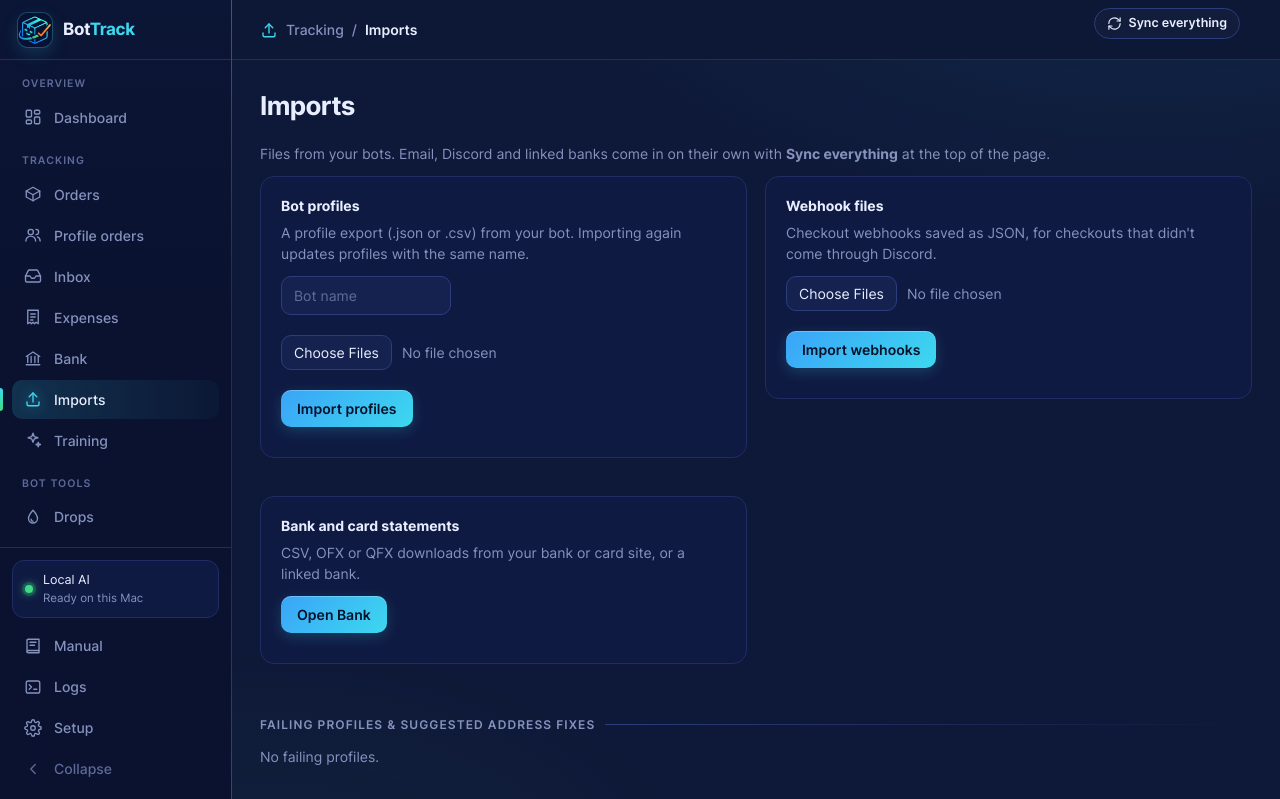
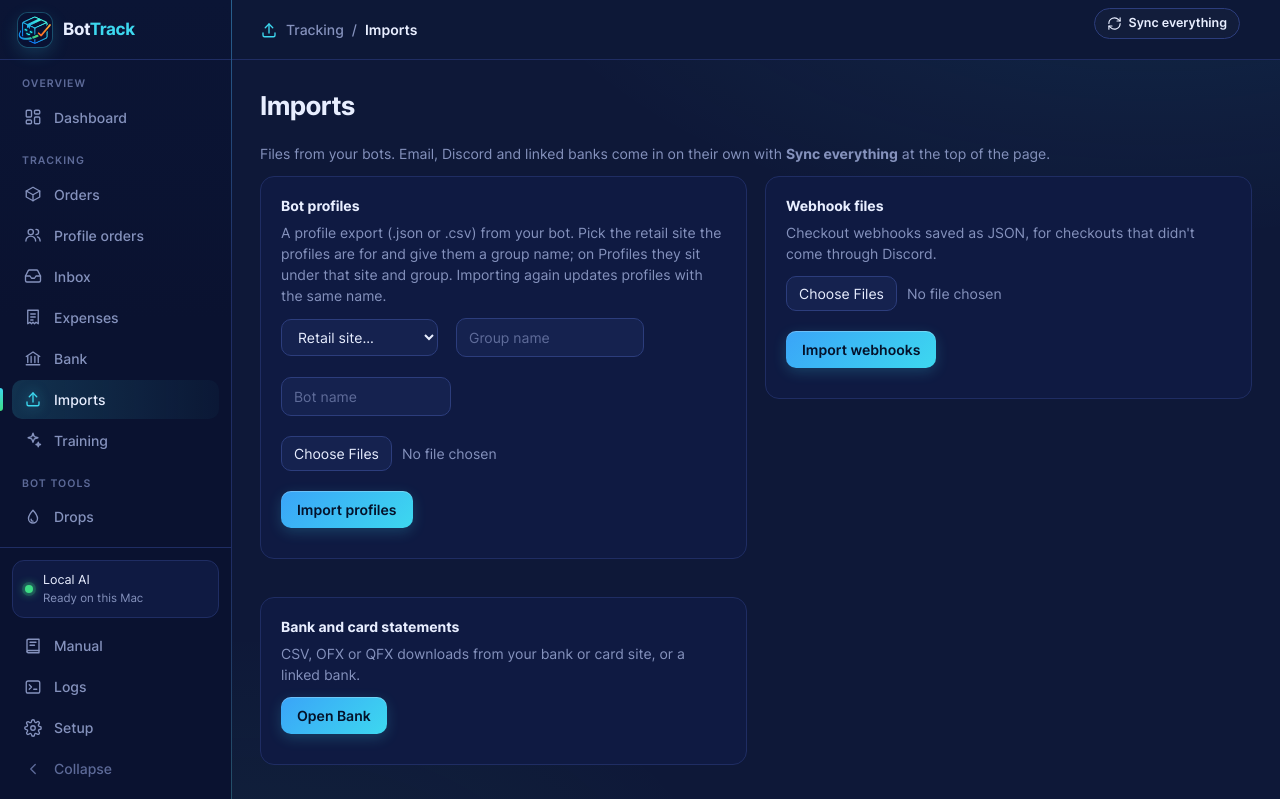
Before and after one commit to Chronik36/Jigdatastream, a Flask app: page /imports in a window 1280 px wide. Shown: the top 799 px of the page. Run offline with Flask 3, Linux system fonts and the light colour scheme; data that the repository does not hold is empty.

Commit message:
Profiles by retail site: pick site + group on import, Clear all profiles (#67)
Imports asks for the retail site (Amazon, Best Buy, Pokemon Center, Target,
Walmart, Topps, Shopify, Menards, Crunchyroll, Bandai, Riot, or Other) and a
group name; Profiles lists them site > group in the left column. Re-importing
updates a profile in place, keeping its linked card, site and group (it used
to replace the row). Orders are matched to the new profiles right after an
import. Clear all profiles asks to confirm with the count and keeps cards,
orders and hand-picked order matches.


Claude-Session: https://claude.ai/code/session_01LDuJdZzN9U43yUj6bC9CY3

Co-authored-by: Claude <noreply@anthropic.com>

```diff
--- a/jigstream/app.py
+++ b/jigstream/app.py
@@ -164,7 +164,7 @@ def create_app(db_path=None):
     @app.get("/imports")
     def imports_page():
         report, unmatched = analysis.failure_report(con())
-        return render_template("imports.html", report=report, unmatched=unmatched)
+        return render_template("imports.html", report=report, unmatched=unmatched, retail_sites=profiles.RETAIL_SITES)
 
     @app.get("/checkouts")
     def checkouts():
@@ -342,18 +342,27 @@ def create_app(db_path=None):
     @app.get("/profiles")
     def profile_list():
         c = con()
-        group = request.args.get("group")
+        group, site = request.args.get("group"), request.args.get("site")
+        where, args = [], []
+        if site is not None:
+            where.append("COALESCE(p.site, '') = ?"), args.append(site)
+        if group is not None:
+            where.append("COALESCE(p.group_name, '') = ?"), args.append(group)
         q = ("SELECT p.*, c.brand AS linked_brand, c.last4 AS linked_last4, c.exp AS linked_exp, c.name AS linked_name"
              " FROM profiles p LEFT JOIN cards c ON c.id = p.card_id"
-             + (" WHERE COALESCE(p.group_name, '') = ?" if group is not None else "") + " ORDER BY p.name")
-        rows = [(p, analysis.profile_issues(p), export.same_address(p))
-                for p in c.execute(q, (group,) if group is not None else ())]
+             + (" WHERE " + " AND ".join(where) if where else "") + " ORDER BY p.name")
+        rows = [(p, analysis.profile_issues(p), export.same_address(p)) for p in c.execute(q, args)]
+        sites = {}
+        for s_, g_, n_ in c.execute("SELECT COALESCE(site, ''), COALESCE(group_name, ''), COUNT(*) FROM profiles"
+                                    " GROUP BY 1, 2 ORDER BY COALESCE(site, '') = '', lower(COALESCE(site, '')),"
+                                    " lower(COALESCE(group_name, ''))"):
+            sites.setdefault(s_, []).append((g_, n_))
         groups, ungrouped = profilebook.groups(c)
         profilematch.match_orders(Store(c).db)
         order_counts = dict(c.execute("SELECT profile_name, COUNT(*) FROM tracked_orders WHERE profile_name IS NOT NULL"
                                       " GROUP BY profile_name").fetchall())
         return render_template("profiles.html", order_counts=order_counts, email_groups=emailbook.groups(c)[0], rows=rows, bots=sorted(export.templates(c)), groups=groups,
-                               ungrouped=ungrouped, group=group, total=c.execute("SELECT COUNT(*) FROM profiles").fetchone()[0],
+                               ungrouped=ungrouped, group=group, site=site, sites=sites, total=c.execute("SELECT COUNT(*) FROM profiles").fetchone()[0],
                                fields=profilebook.DISTRIBUTE_FIELDS, addresses=profilebook.saved_addresses(c),
                                states=sorted(A.STATE_NAMES.items()), profiles_json=[dict(p) for p, _, _ in rows],
                                cards=wallet.cards(c))
@@ -407,6 +416,22 @@ def create_app(db_path=None):
                                               bool(request.form.get("billing")), bool(request.form.get("shipping")))
             flash(error or f"Updated {n} profile(s).")
         return _back_to_profiles()
+
+    @app.post("/profiles/clear")
+    def profiles_clear():
+        """Delete every profile (asked for with a confirmation on the page). Cards and orders are kept."""
+        c = con()
+        n = c.execute("SELECT COUNT(*) FROM profiles").fetchone()[0]
+        if request.form.get("confirm") != str(n):
+            flash("Nothing was deleted: the profile count changed. Try again.")
+            return _back_to_profiles()
+        c.execute("DELETE FROM profiles")
+        c.execute("UPDATE tracked_orders SET profile_name = NULL, profile_match = NULL, profile_candidates = NULL"
+                  " WHERE COALESCE(profile_manual, 0) = 0")  # hand picks come back when the profile is imported again
+        c.commit()
+        logger.info("cleared all %d profiles", n)
+        flash(f"Deleted all {n} profiles. Your cards and orders are kept; import profiles again on Imports.")
+        return redirect(url_for("profile_list"))
 
     @app.post("/profiles/groups")
     def profile_groups():
@@ -598,7 +623,10 @@ def create_app(db_path=None):
             if kind == "webhooks":
                 n = sum(parsers.ingest(c, f.read().decode("utf-8", "replace")) for f in request.files.getlist("files"))
             elif kind == "profiles":
-                n = profiles.ingest(c, text, request.form.get("bot", ""))
+                f = request.form
+                site = f.get("site_other", "").strip() if f.get("site") == "other" else f.get("site", "")
+                n = profiles.ingest(c, text, f.get("bot", ""), site, f.get("group", ""))
+                profilematch.match_orders(Store(c).db)  # tie existing orders to the new profiles now
             else:
                 return "unknown", 404
             flash(f"Imported {n} {kind} records")
--- a/jigstream/db.py
+++ b/jigstream/db.py
@@ -57,7 +57,7 @@ CREATE TABLE IF NOT EXISTS saved_addresses (
 # Columns added after the first release; created on older databases at startup.
 MIGRATIONS = [("profiles", "card_brand", "TEXT"), ("profiles", "card_exp", "TEXT"), ("profiles", "fmt", "TEXT"),
               ("profiles", "group_name", "TEXT"), ("profiles", "card_holder", "TEXT"),
-              ("profiles", "card_id", "INTEGER")]
+              ("profiles", "card_id", "INTEGER"), ("profiles", "site", "TEXT")]
 
 
 _ready = set()  # (database file, part) pairs already set up by this process
--- a/jigstream/templates/imports.html
+++ b/jigstream/templates/imports.html
@@ -4,8 +4,12 @@
 <h2>Imports</h2>
 <p class="muted">Files from your bots. Email, Discord and linked banks come in on their own with <b>Sync everything</b> at the top of the page.</p>
 <div class="igrid">
-<div class="panel"><h4>Bot profiles</h4><p class="muted">A profile export (.json or .csv) from your bot. Importing again updates profiles with the same name.</p>
-<form method="post" action="/upload/profiles" enctype="multipart/form-data"><input name="bot" list="botnames" placeholder="Bot name" size="12" required><datalist id="botnames"><option>Valor</option><option>Stellar</option><option>Hayha</option><option>Polar</option><option>AYCD</option><option>Cybersole</option><option>Wrath</option></datalist><input type="file" name="files" multiple required><button>Import profiles</button></form></div>
+<div class="panel"><h4>Bot profiles</h4><p class="muted">A profile export (.json or .csv) from your bot. Pick the retail site the profiles are for and give them a group name; on Profiles they sit under that site and group. Importing again updates profiles with the same name.</p>
+<form method="post" action="/upload/profiles" enctype="multipart/form-data">
+<select name="site" required onchange="this.form.site_other.hidden = this.value !== 'other'; this.form.site_other.required = this.value === 'other'"><option value="">Retail site...</option>{% for s in retail_sites %}<option>{{s}}</option>{% endfor %}<option value="other">Other...</option></select>
+<input name="site_other" placeholder="Site name" size="14" hidden>
+<input name="group" placeholder="Group name" size="14" required>
+<input name="bot" list="botnames" placeholder="Bot name" size="12" required><datalist id="botnames"><option>Valor</option><option>Stellar</option><option>Hayha</option><option>Polar</option><option>AYCD</option><option>Cybersole</option><option>Wrath</option></datalist><input type="file" name="files" multiple required><button>Import profiles</button></form></div>
 <div class="panel"><h4>Webhook files</h4><p class="muted">Checkout webhooks saved as JSON, for checkouts that didn't come through Discord.</p>
 <form method="post" action="/upload/webhooks" enctype="multipart/form-data"><input type="file" name="files" multiple required><button>Import webhooks</button></form></div>
 <div class="panel"><h4>Bank and card statements</h4><p class="muted">CSV, OFX or QFX downloads from your bank or card site, or a linked bank.</p>
--- a/jigstream/templates/manual.html
+++ b/jigstream/templates/manual.html
@@ -134,7 +134,7 @@ of the page. On a narrow window the sidebar hides behind the <b>☰</b> menu but
 <div class="where">Sidebar → Tracking → <b>Imports</b></div>
 <p>Files from your bots. Email, Discord and linked banks come in by themselves, or right away with <span class="ui">Sync everything</span> at the top of every page.</p>
 {{ fig("imports", "The Imports page.", [
-  "Import profiles: type the bot's name, pick its profile export (.json or .csv), press Import profiles.",
+  "Import profiles: pick the retail site they're for (or Other... to type one), give them a group name, type the bot's name, pick its profile export (.json or .csv), press Import profiles. On Profiles they're listed under that site, then group.",
   "Import webhooks: pick the webhook files your bots exported (Valor, Stellar, Hayha, Polar). Not needed if Discord is connected.",
   "Failing profiles: each profile's success rate, the problems found in its address, and a cleaned-up address to try instead."]) }}
 <div class="tip">Under <i>Issues</i>, look for things like a ZIP code that's too short or billing and shipping that don't match. Those are the usual reasons a card is declined.</div>
@@ -397,6 +397,7 @@ one turns it <b>Cancelled</b>. Each drop date on By date also shows what the car
 <h2>Profiles</h2>
 <div class="where">Sidebar → Bot tools → <b>Profiles</b></div>
 <p>Your bot profiles as cards you can sort into groups, edit, copy, fill in bulk, and export back into any bot's file layout.</p>
+<p>Profiles imported for a retail site are listed under <b>Retail sites</b> in the left column: click a site to see its profiles, or open it to pick one of its groups. <span class="ui">Clear all profiles</span> at the top deletes every profile after asking if you're sure (your cards and orders are kept), so you can import them again by site.</p>
 {{ fig("profiles", "The Profiles page.", [
   "Groups: click a group to see only its profiles. Type a name and press Add to make a new one. With a group open you can rename or delete it (its profiles are kept).",
   "+ Create profile: opens the profile window.",
```
Also changed, not shown: jigstream/profiles.py (+19 -10 lines), jigstream/templates/profiles.html (+11 -5 lines), tests/test_core.py (+27 -0 lines), jigstream/static/manual/imports.png.
